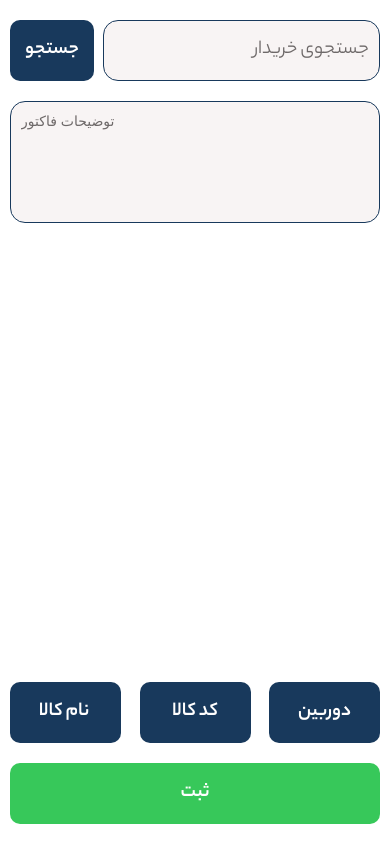
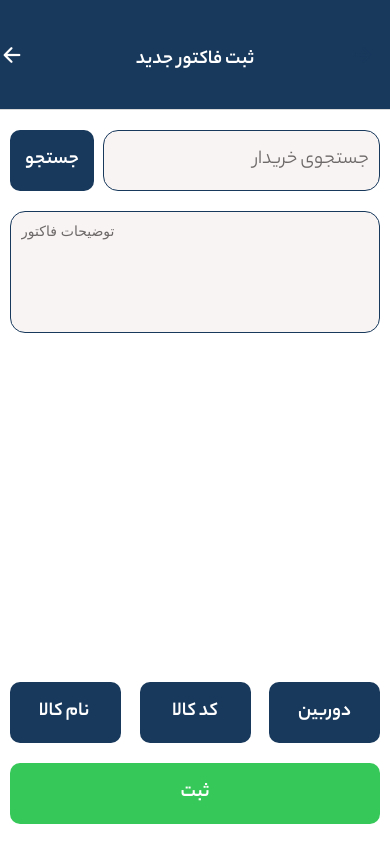
Before and after one commit to NimaMousavian/Aratile, a React Native app: screen /IssuingNewInvoic in a window 390 px wide. Built offline with nearby package versions, Linux system fonts and the light colour scheme.

Commit message:
fixed stack navigator

```diff
--- a/App.tsx
+++ b/App.tsx
@@ -10,11 +10,11 @@ import { useState, useEffect, useCallback } from "react";
 import * as SplashScreen from "expo-splash-screen";
 import HomeScreen from "./app/screens/Seller/HomeScreen";
 import IssuingNewInvoice from "./app/screens/Seller/IssuingNewInvoice/IssuingNewInvoice";
+import StackNavigator from "./app/StackNavigator";
 
 I18nManager.forceRTL(true);
 
 SplashScreen.preventAutoHideAsync();
-
 
 type RootStackParamList = {
   Home: undefined;
@@ -56,29 +56,7 @@ export default function App(): JSX.Element {
   return (
     <View style={{ flex: 1 }} onLayout={onLayoutRootView}>
       <NavigationContainer>
-        <Stack.Navigator
-          initialRouteName="Home"
-          screenOptions={{
-            headerShown: false,
-            cardStyle: { backgroundColor: "#FFFFFF" },
-            gestureEnabled: true,
-            gestureDirection: "horizontal-inverted",
-            cardStyleInterpolator: CardStyleInterpolators.forHorizontalIOS,
-            transitionSpec: {
-              open: {
-                animation: "timing",
-                config: { duration: 350 },
-              },
-              close: {
-                animation: "timing",
-                config: { duration: 350 },
-              },
-            },
-          }}
-        >
-          <Stack.Screen name="Home" component={HomeScreen} />
-          <Stack.Screen name="IssuingNewInvoic" component={IssuingNewInvoice} />
-        </Stack.Navigator>
+        <StackNavigator />
       </NavigationContainer>
       <StatusBar style="auto" />
     </View>
--- a/app.json
+++ b/app.json
@@ -25,7 +25,8 @@
       "favicon": "./assets/favicon.png"
     },
     "plugins": [
-      "expo-barcode-scanner"
+      "expo-barcode-scanner",
+      "expo-splash-screen\\"
     ]
   }
 }
--- a/app/StackNavigator.tsx
+++ b/app/StackNavigator.tsx
@@ -11,6 +11,10 @@ import styles from "./config/styles";
 import { Ionicons, MaterialIcons } from "@expo/vector-icons";
 import colors from "./config/colors";
 import BarcodeScanner from "./screens/Seller/IssuingNewInvoice/BarcodeScanner";
+import {
+  createStackNavigator,
+  CardStyleInterpolators,
+} from "@react-navigation/stack";
 
 // Define your navigation param list
 export type RootStackParamList = {
@@ -22,12 +26,31 @@ export type RootStackParamList = {
 
 export type AppNavigationProp = NativeStackNavigationProp<RootStackParamList>;
 
-const Stack = createNativeStackNavigator();
+const Stack = createStackNavigator();
 
 const StackNavigator = () => {
   const navigation = useNavigation();
   return (
-    <Stack.Navigator initialRouteName="Home">
+    <Stack.Navigator
+      initialRouteName="Home"
+      screenOptions={{
+        // headerShown: false,
+        cardStyle: { backgroundColor: "#FFFFFF" },
+        gestureEnabled: true,
+        gestureDirection: "horizontal-inverted",
+        cardStyleInterpolator: CardStyleInterpolators.forHorizontalIOS,
+        transitionSpec: {
+          open: {
+            animation: "timing",
+            config: { duration: 350 },
+          },
+          close: {
+            animation: "timing",
+            config: { duration: 350 },
+          },
+        },
+      }}
+    >
       <Stack.Screen
         name="Home"
         component={HomeScreen}
@@ -51,16 +74,16 @@ const StackNavigator = () => {
                 onPress={() => navigation.goBack()}
               />
             ) : null,
-          //   headerRight: ({ canGoBack }) =>
-          //     canGoBack ? (
-          //       <Ionicons
-          //         name="arrow-forward"
-          //         size={24}
-          //         color={colors.primary}
-          //         style={{ marginRight: 15 }}
-          //         onPress={() => navigation.goBack()}
-          //       />
-          //     ) : null,
+          headerRight: ({ canGoBack }) =>
+            canGoBack ? (
+              <Ionicons
+                name="arrow-forward"
+                size={24}
+                color={colors.primary}
+                style={{ marginRight: 15 }}
+                onPress={() => navigation.goBack()}
+              />
+            ) : null,
         }}
       />
       <Stack.Screen
--- a/app/screens/Seller/HomeScreen.tsx
+++ b/app/screens/Seller/HomeScreen.tsx
@@ -11,12 +11,15 @@ import {
 } from "react-native";
 import colors from "../../config/colors";
 import MaterialIcons from "@expo/vector-icons/MaterialIcons";
+import { useNavigation } from "@react-navigation/native";
+import { AppNavigationProp, RootStackParamList } from "../../StackNavigator";
 
 interface MenuItem {
   id: number;
   name: string;
   icon: keyof typeof MaterialIcons.glyphMap;
   iconColor?: string;
+  screenName?: keyof RootStackParamList;
 }
 
 type FontWeight = "700" | "600" | "500" | "bold" | "semi-bold" | string;
@@ -44,6 +47,7 @@ const items: MenuItem[] = [
     name: "صدور فاکتور جدید",
     icon: "receipt",
     iconColor: "#4a90e2",
+    screenName: "IssuingNewInvoic",
   },
   {
     id: 2,
@@ -95,9 +99,14 @@ const itemMargin = 10;
 const itemWidth = (screenWidth - (numColumns + 1) * itemMargin) / numColumns;
 
 const HomeScreen: React.FC = () => {
+  const navigation = useNavigation<AppNavigationProp>();
+
   const renderItem = ({ item }: { item: MenuItem }) => {
     return (
-      <TouchableOpacity style={styles.gridItem}>
+      <TouchableOpacity
+        style={styles.gridItem}
+        onPress={() => navigation.navigate(item.screenName ?? "Home")}
+      >
         <MaterialIcons
           name={item.icon}
           size={40}
--- a/package.json
+++ b/package.json
@@ -22,7 +22,8 @@
     "react": "18.3.1",
     "react-native": "0.76.7",
     "react-native-gesture-handler": "^2.24.0",
-    "react-native-screens": "^4.9.1"
+    "react-native-screens": "^4.9.1",
+    "undefined": "expo-splash-screen\\"
   },
   "devDependencies": {
     "@babel/core": "^7.25.2",
```
Also changed, not shown: 1 other file (tests, documents, lock files or other folders).
